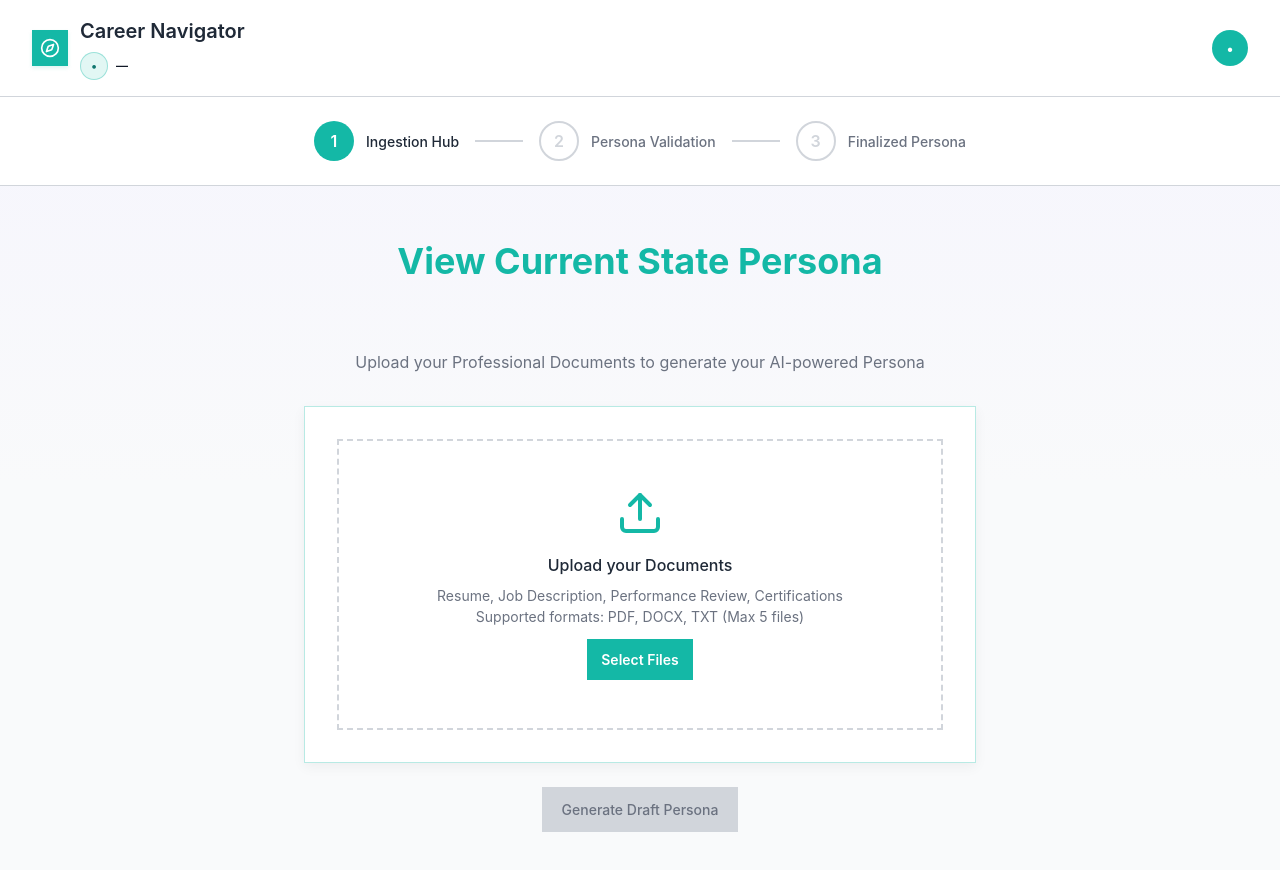
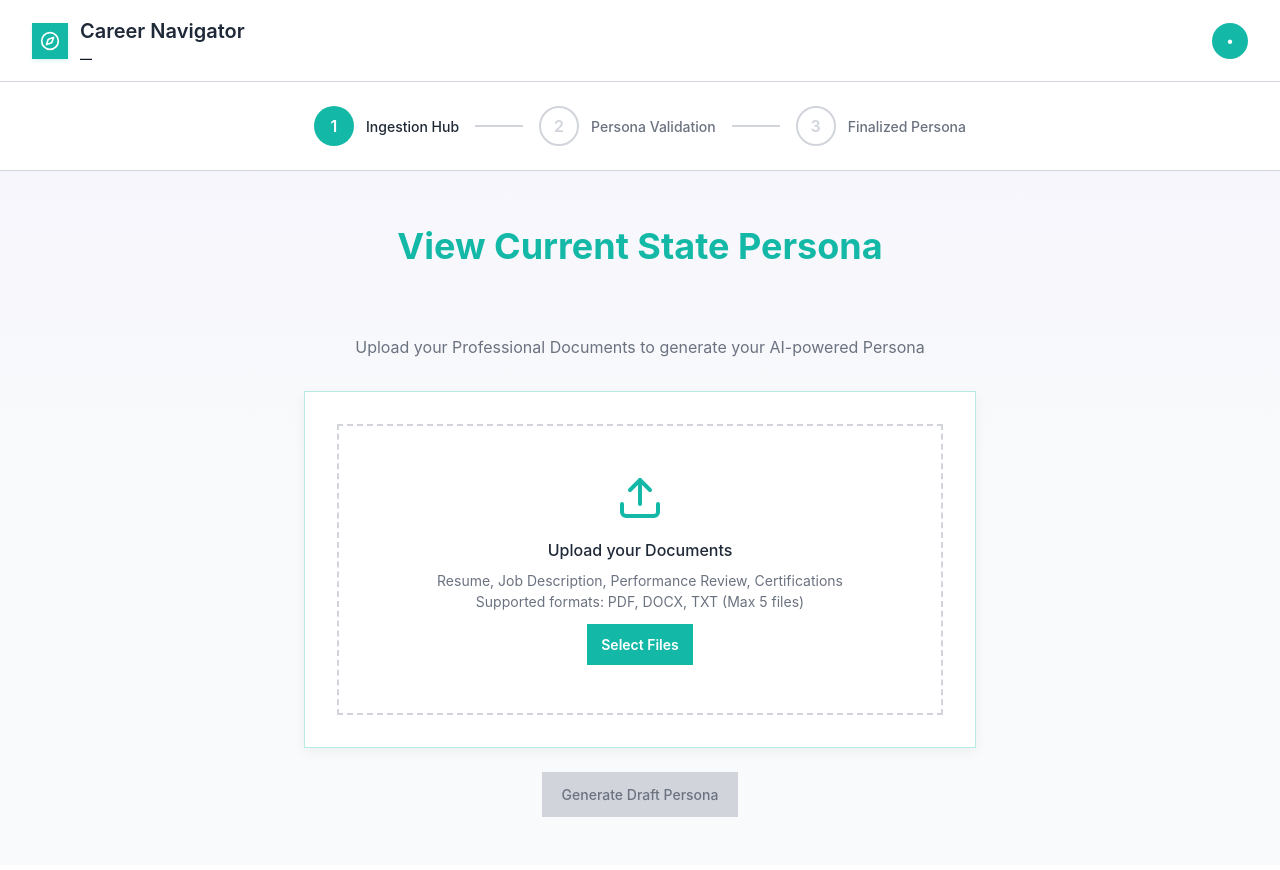
Before and after one commit to kavia-common/professional-persona-builder-42728-42899, a Next.js app in the folder nextjs_frontend/: page / in a window 1280 px wide. Shown: the top 870 px of the page. Built offline with nearby package versions, Linux system fonts and the light colour scheme.

Commit message:
Checkpoint 63 - cmb5a74b84

```diff
--- a/nextjs_frontend/src/app/App.tsx
+++ b/nextjs_frontend/src/app/App.tsx
@@ -4,6 +4,7 @@ import { useCallback, useEffect, useMemo, useRef, useState } from 'react';
 import { motion, AnimatePresence } from 'motion/react';
 import { Upload, Loader2, X, Edit3, Plus, CheckCircle2, Camera, Award, Compass } from 'lucide-react';
 import {
+  generateDraftForBuild,
   getBuildStatus,
   listPersonaVersions,
   orchestrationRunAll,
@@ -899,6 +900,69 @@ export default function App() {
     setIsEditable(false);
   };
 
+  // PUBLIC_INTERFACE
+  const handleRegenerateDraft = useCallback(async () => {
+    /**
+     * Re-generates the draft persona for the current build.
+     *
+     * Behavior:
+     * - If we have a buildId, call POST /orchestration/builds/{id}/generate-draft to regenerate the draft.
+     * - Transition UI to "processing" so polling + artifact refresh behaves consistently.
+     * - Clear edit state and version list so the user sees the new draft cleanly.
+     */
+    if (!buildId) {
+      setBackendError('No build available to regenerate. Please generate a draft persona first.');
+      return;
+    }
+
+    const generationId = ++generationIdRef.current;
+
+    // Allow a new artifact payload to be applied once it arrives.
+    lastAppliedPersonaArtifactFingerprintRef.current = {};
+    lastAppliedPersonaUiFingerprintRef.current = {};
+
+    setHasError(false);
+    setBackendError('');
+    setVersionsError('');
+    setVersions([]);
+    setIsEditable(false);
+    setHasUnsavedChanges(false);
+
+    try {
+      setState('processing');
+
+      // Best-effort regenerate; backend may complete immediately or via build polling.
+      const resp = await generateDraftForBuild({
+        buildId,
+        personaId: personaId ?? undefined,
+        saveDraft: true,
+        createVersion: true,
+      });
+
+      // eslint-disable-next-line no-console
+      console.log(`[draft][regen:${generationId}] generateDraftForBuild response:`, resp);
+
+      setPersonaId(resp.personaId ?? null);
+
+      // If the backend already has build as succeeded, we can move straight to draft view.
+      // Otherwise, polling will carry us to draft once the build status flips.
+      if (buildStatus?.status === 'succeeded') {
+        setState('draft');
+      }
+    } catch (e: any) {
+      const payloadMsg =
+        e?.payload && typeof e.payload === 'object' && e.payload !== null ? e.payload?.message || e.payload?.error : null;
+
+      const message = payloadMsg || e?.message || 'Failed to regenerate the draft persona.';
+      // eslint-disable-next-line no-console
+      console.error(`[draft][regen:${generationId}] regenerate failed`, { message, error: e });
+
+      setBackendError(message);
+      setHasError(true);
+      setState('processing');
+    }
+  }, [buildId, personaId, buildStatus?.status]);
+
   async function refreshVersions(id: UUID) {
     setIsLoadingVersions(true);
     setVersionsError('');
@@ -1367,24 +1431,8 @@ export default function App() {
             <div className="flex flex-col">
               <h1 style={{ fontSize: '20px', fontWeight: 600, color: '#1F2937', margin: 0 }}>Career Navigator</h1>
 
-              {/* Per request: remove "Your Profile" label; show initials + full name + role */}
-              <div className="flex items-center gap-2" style={{ marginTop: '6px' }}>
-                <div
-                  className="w-7 h-7 rounded-full flex items-center justify-center flex-shrink-0"
-                  style={{
-                    backgroundColor: 'rgba(20, 184, 166, 0.12)',
-                    border: '1px solid rgba(20, 184, 166, 0.35)',
-                    color: '#0F766E',
-                    fontSize: '12px',
-                    fontWeight: 700,
-                  }}
-                  aria-label="User initials"
-                  title={personaName || 'User'}
-                >
-                  {avatarInitials}
-                </div>
-
-                <div className="min-w-0 flex flex-col">
+              {/* User name + role (no icon/initials chip) */}
+              <div className="min-w-0 flex flex-col" style={{ marginTop: '6px' }}>
                 <span
                   style={{
                     fontSize: '12px',
@@ -1409,7 +1457,6 @@ export default function App() {
                 >
                   {personaTitle || ''}
                 </span>
-                </div>
               </div>
             </div>
           </div>
@@ -1937,7 +1984,7 @@ export default function App() {
                   {state === 'draft' && (
                     <div className="mb-2">
                       <h4 style={{ fontSize: '14px', fontWeight: 600, color: '#1F2937', marginBottom: '10px' }}>
-                        Version History
+                        History
                       </h4>
 
                       {isLoadingVersions ? (
@@ -1955,7 +2002,7 @@ export default function App() {
                         <div className="space-y-2">
                           {versions.slice(0, 5).map((v) => (
                             <div key={v.id} className="flex items-center justify-between rounded-lg bg-gray-50 px-3 py-2">
-                              <div style={{ fontSize: '13px', color: '#1F2937', fontWeight: 500 }}>v{v.version}</div>
+                              <div style={{ fontSize: '13px', color: '#1F2937', fontWeight: 500 }}>{v.version}</div>
                               <div style={{ fontSize: '12px', color: '#6B7280' }}>
                                 {new Date(v.createdAt).toLocaleString()}
                               </div>
@@ -2055,10 +2102,7 @@ export default function App() {
                       {/* Requested: Finalize/Discard available BEFORE saving changes */}
                       <div className="flex flex-wrap items-center gap-2 justify-end">
                         <button
-                          onClick={() => {
-                            setIsEditable(false);
-                            setHasUnsavedChanges(false);
-                          }}
+                          onClick={handleRegenerateDraft}
                           className="rounded-lg transition-colors"
                           style={{
                             padding: '8px 14px',
@@ -2069,7 +2113,7 @@ export default function App() {
                             fontWeight: 500,
                           }}
                         >
-                          Discard Draft
+                          Regenerate Draft
                         </button>
 
                         <button
@@ -2250,7 +2294,7 @@ export default function App() {
                             fontWeight: 500,
                           }}
                         >
-                          AI Generated
+                          Draft
                         </span>
                       </div>
                       {isEditable ? (
@@ -2756,7 +2800,7 @@ export default function App() {
 
               {/* Version history (finalized) */}
               <div>
-                <h4 style={{ fontSize: '16px', fontWeight: 600, color: '#1F2937', marginBottom: '12px' }}>Version History</h4>
+                <h4 style={{ fontSize: '16px', fontWeight: 600, color: '#1F2937', marginBottom: '12px' }}>History</h4>
 
                 {isLoadingVersions ? (
                   <div className="flex items-center gap-2" style={{ color: '#6B7280', fontSize: '13px' }}>
@@ -2771,7 +2815,7 @@ export default function App() {
                   <div className="space-y-2">
                     {versions.slice(0, 10).map((v) => (
                       <div key={v.id} className="flex items-center justify-between rounded-lg bg-gray-50 px-3 py-2">
-                        <div style={{ fontSize: '13px', color: '#1F2937', fontWeight: 500 }}>v{v.version}</div>
+                        <div style={{ fontSize: '13px', color: '#1F2937', fontWeight: 500 }}>{v.version}</div>
                         <div style={{ fontSize: '12px', color: '#6B7280' }}>{new Date(v.createdAt).toLocaleString()}</div>
                       </div>
                     ))}
```
Also changed, not shown: 2 other files (tests, documents, lock files or other folders). Lines whose indentation alone changed are shown as unchanged.
